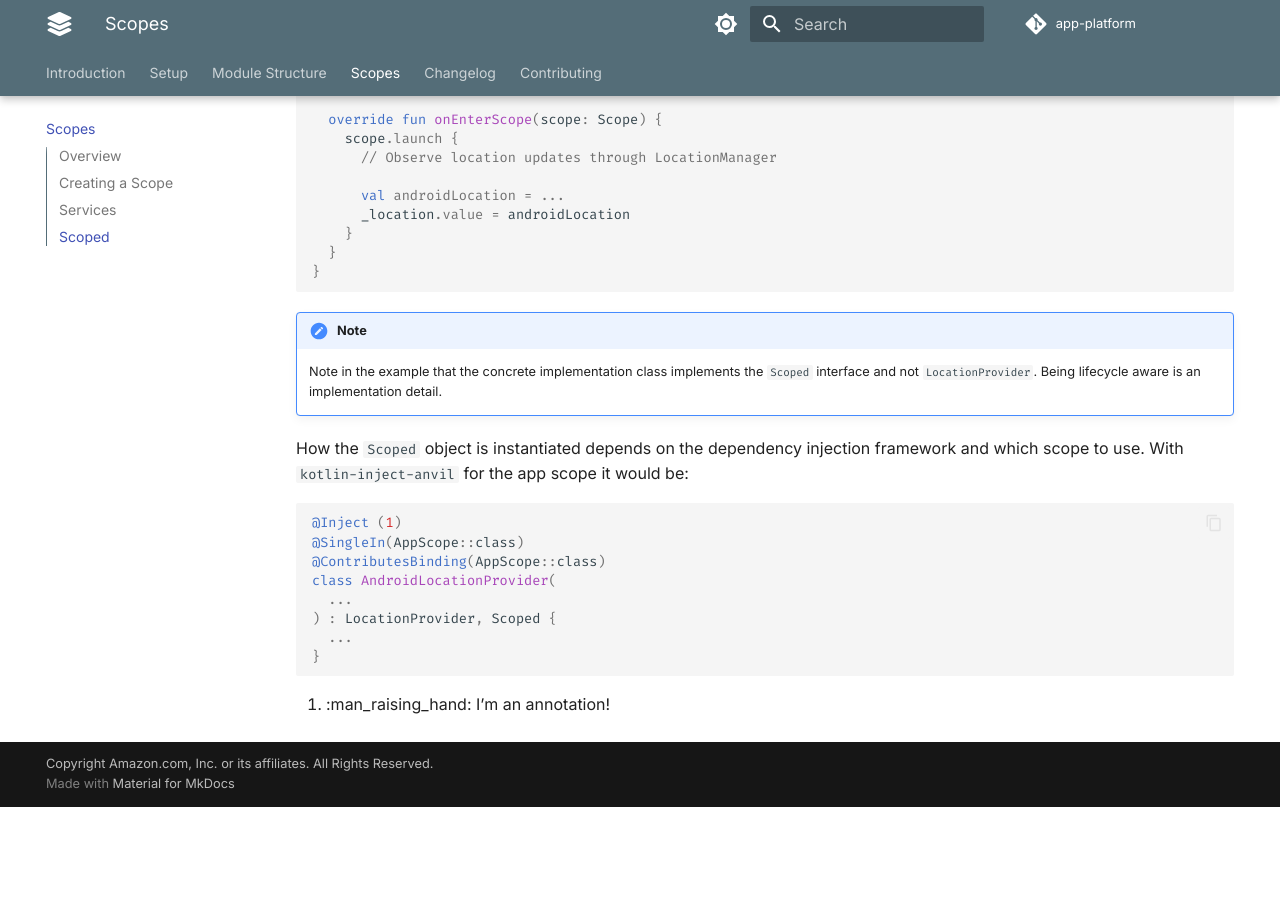
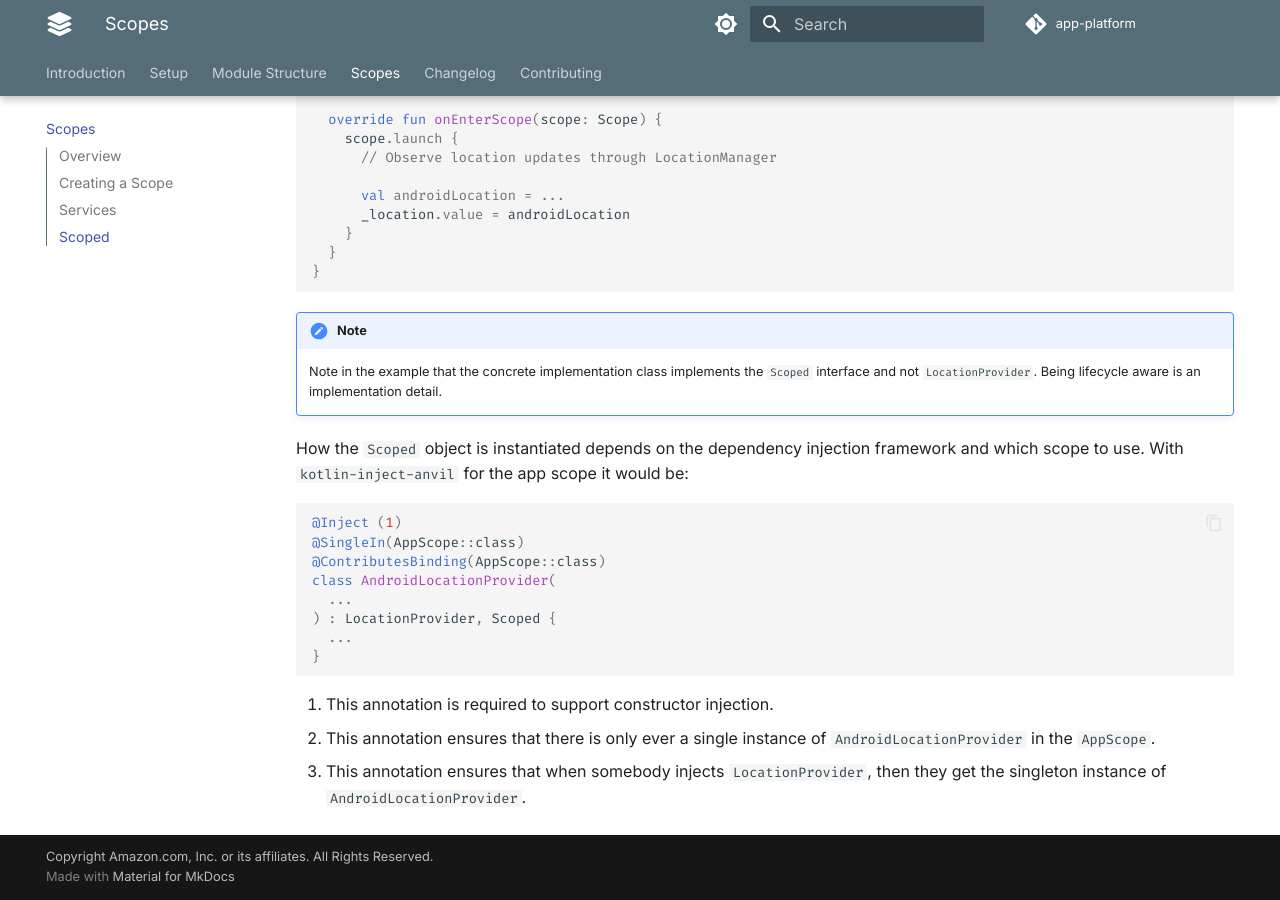
Before and after one commit to amzn/app-platform, an MkDocs documentation site: the page built from docs/scopes.md, in a window 1280 px wide and 900 px high, scrolled down 3420 px. Built offline with MkDocs 1.6.1 and Material for MkDocs 9.7.7, drawn with Linux system fonts in a browser that asks for light colours; comment, search, counter and statistics services are not loaded; before the commit the page ends 4227 px from its top, so only the background shows below that.

Commit message:
More documentation updates.

````diff
--- a/docs/scopes.md
+++ b/docs/scopes.md
@@ -199,4 +199,6 @@ class AndroidLocationProvider(
 }
 ```
 
-1.  :man_raising_hand: I'm an annotation!
+1.  This annotation is required to support constructor injection.
+2.  This annotation ensures that there is only ever a single instance of `AndroidLocationProvider` in the `AppScope`.
+3.  This annotation ensures that when somebody injects `LocationProvider`, then they get the singleton instance of `AndroidLocationProvider`.
--- a/mkdocs.yml
+++ b/mkdocs.yml
@@ -31,6 +31,7 @@ theme:
     code: 'Fira Code'
 
   features:
+    - content.code.annotate
     - content.code.copy
     - content.code.select
     - content.tooltips
````
